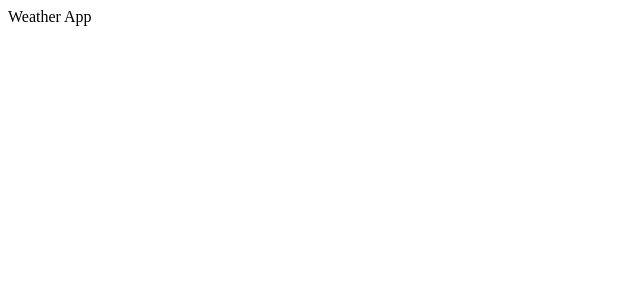
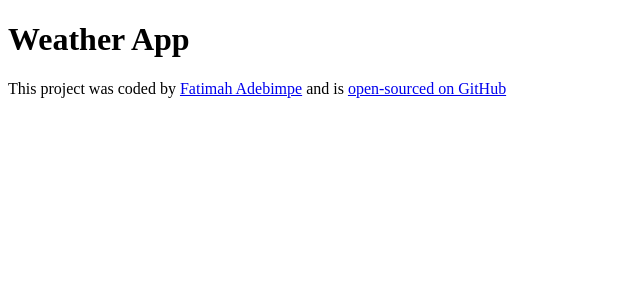
Before and after one commit to EniolaCodes/react-weather-app, a React (Create React App) app: page / in a window 1280 px wide. Shown: the top 300 px of the page, without its empty margins (0-640 px from the left). Built offline with nearby package versions, Linux system fonts and the light colour scheme.

Commit message:
added GitHub repo URL

```diff
--- a/src/App.js
+++ b/src/App.js
@@ -1,8 +1,26 @@
-import React from 'react';
-import './App.css';
+import React from "react";
+import "./App.css";
 
 export default function App() {
   return (
-    <div className="App">Weather App </div>
+    <div className="App">
+      <h1>Weather App</h1>
+      <footer>
+        This project was coded by {""}
+        <a
+          href="https://www.linkedin.com/in/fatimah-adebimpe-441b10145"
+          target="_blank"
+        >
+          Fatimah Adebimpe
+        </a>{" "}
+        and is {""}
+        <a
+          href="https://github.com/EniolaCodes/react-weather-app.git"
+          target="_blank"
+        >
+          open-sourced on GitHub
+        </a>
+      </footer>
+    </div>
   );
-  }
+}
```
